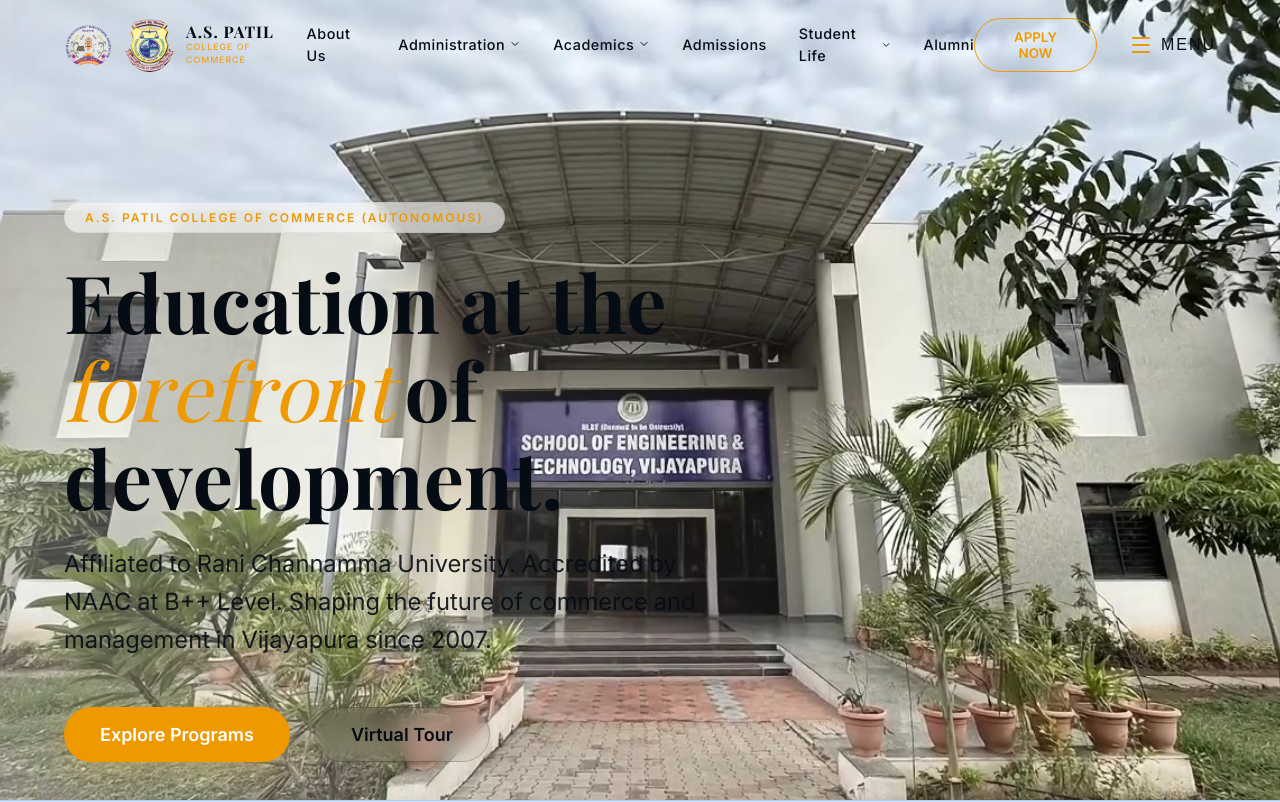
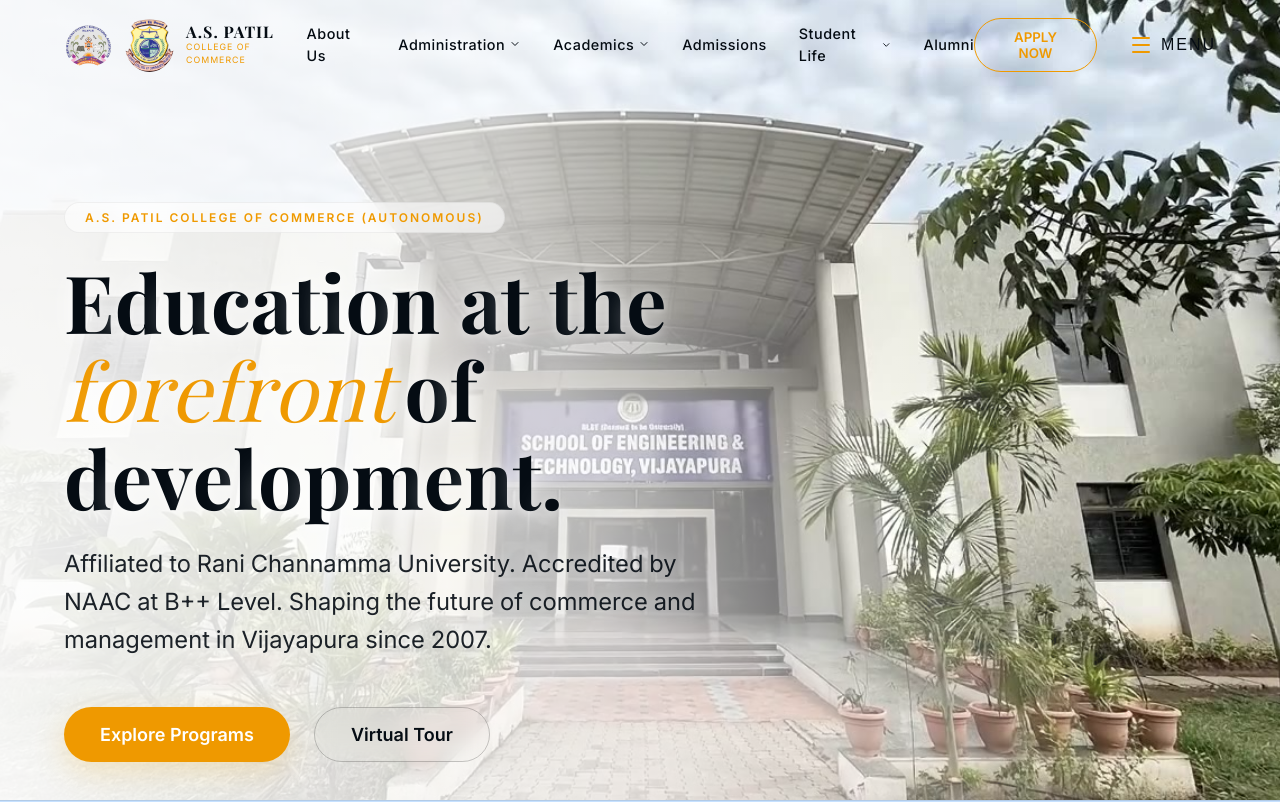
Before and after one commit to rajashekharexe/College-Website, a React (Vite) app: page / in a window 1280 px wide. Shown: the top 802 px of the page. Built offline with nearby package versions, Linux system fonts and the light colour scheme; a web font is replaced by a local one.

Commit message:
Revert "UI tweak: remove text shadow and fix preloader color"
This reverts commit cab6270a1cbd3b9c329d2529f46826e284705de8.

```diff
--- a/src/components/Hero.jsx
+++ b/src/components/Hero.jsx
@@ -200,7 +200,7 @@
     left: 0,
     width: '100%',
     height: '100%',
-    background: 'linear-gradient(75deg, rgba(255,255,255,0.3) 0%, rgba(255,255,255,0.1) 45%, rgba(255,255,255,0) 80%)',
+    background: 'linear-gradient(75deg, rgba(255,255,255,0.95) 0%, rgba(255,255,255,0.7) 45%, rgba(255,255,255,0) 80%)',
     zIndex: 1,
     pointerEvents: 'none'
   };
@@ -279,7 +279,7 @@
               <span key={i} className="preloader-char" style={{ display: 'inline-block' }}>{char}</span>
             ))}
           </span>
-          <span style={{ display: 'flex', opacity: 0.9, color: '#fff' }}>
+          <span style={{ display: 'flex', opacity: 0.9 }}>
             {assocText.map((char, i) => (
               <span key={i} className="preloader-char" style={{ display: 'inline-block' }}>{char === " " ? "\u00A0" : char}</span>
             ))}
@@ -320,6 +320,7 @@
           fontFamily: 'var(--font-display)',
           fontWeight: 700,
           color: 'var(--brand-50)',
+          textShadow: '0 4px 30px rgba(255,255,255,0.8), 0 2px 10px rgba(255,255,255,0.5)',
           perspective: '1200px'
         }}>
           {"Education at the".split(' ').map((word, wIdx) => (
@@ -351,7 +352,8 @@
           maxWidth: '650px',
           marginBottom: '3rem',
           lineHeight: 1.6,
-          fontWeight: 400
+          fontWeight: 400,
+          textShadow: '0 2px 15px rgba(255,255,255,0.8)'
         }}>
           {"Affiliated to Rani Channamma University. Accredited by NAAC at B++ Level. Shaping the future of commerce and management in Vijayapura since 2007.".split(' ').map((word, wIdx) => (
             <span key={wIdx} className="hero-word" style={{ display: 'inline-block', marginRight: '0.25em' }}>
```
